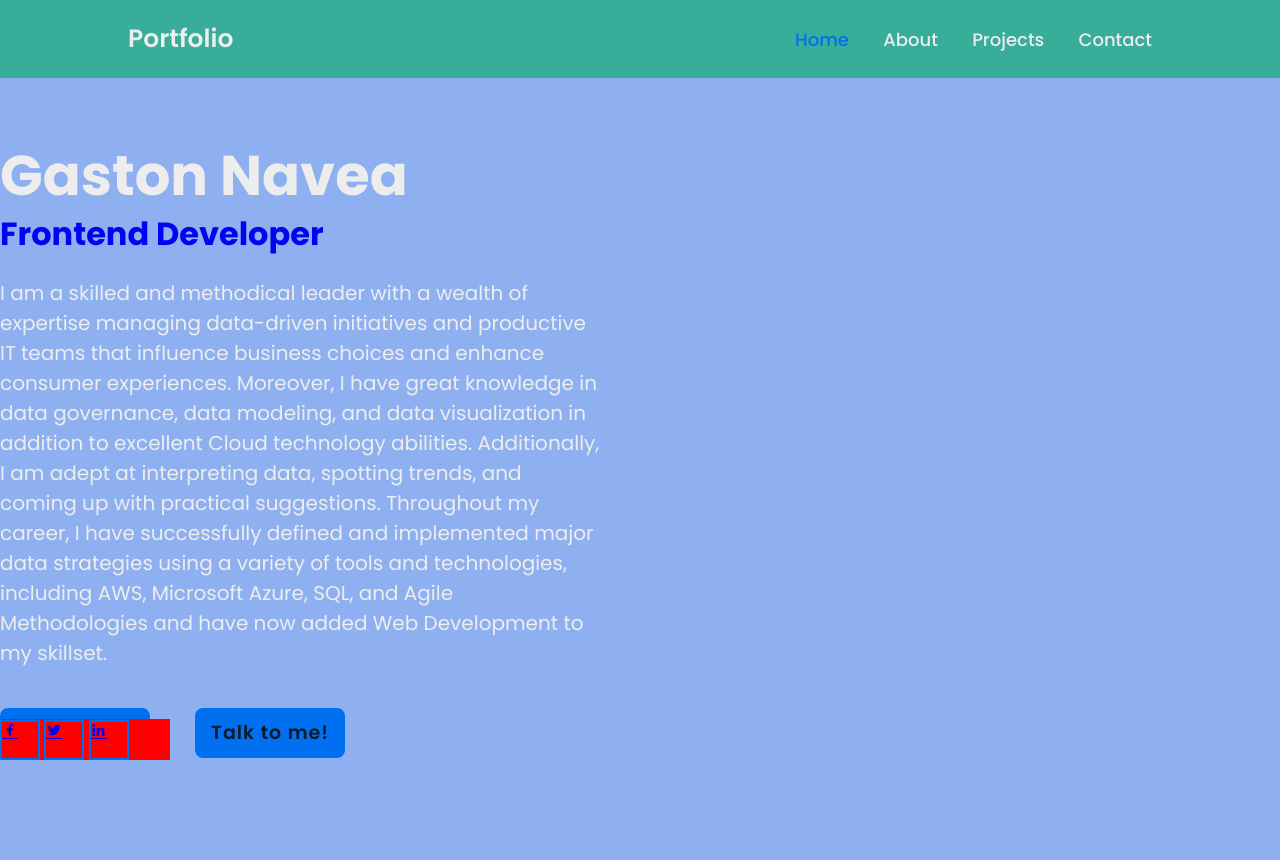
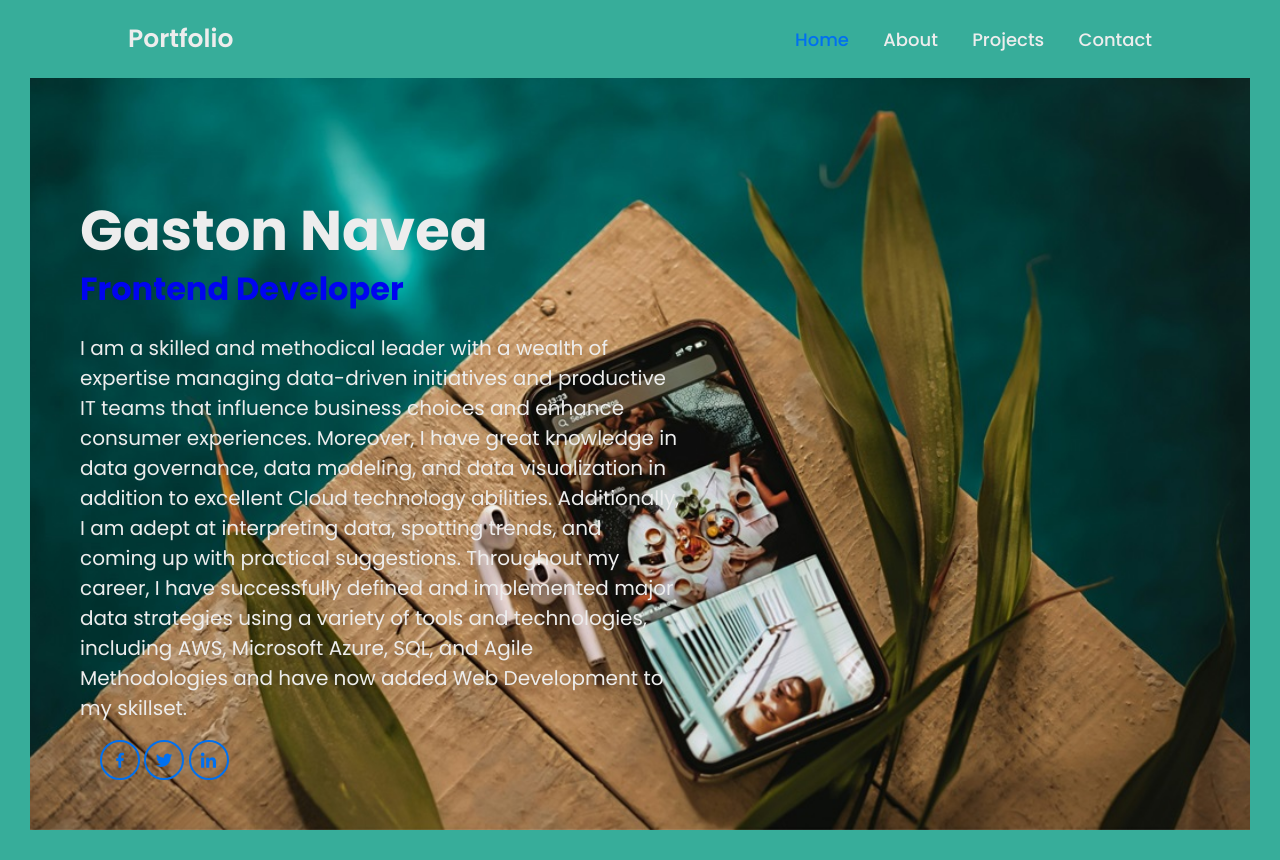
Before and after one commit to gnavea123/portfolio, a plain HTML site: page index.html in a window 1280 px wide. Before the commit the page ends 800 px from the top, so only its background shows below. Drawn offline with nearby package versions, Linux system fonts and the light colour scheme.

```diff
--- a/css/style.css
+++ b/css/style.css
@@ -9,8 +9,9 @@
 body {
 
 
-    background: #8eb0f0 ;
+    background: rgb(55, 173, 154) ;
     color: #ededed;
+    margin: 30px;
 }
 .header {
 
@@ -47,11 +48,15 @@
 }
 .home {
     height: 100vh;
+    background: url('../images/githubprofile_header.jpg')no-repeat;
+    background-size: cover;
+    background-position: center;
     display: flex;
     align-items: center;
 }
 .home-content {
     max-width: 600px;
+    margin-left: 50px;
 }
 .home-content h1 {
     font-size: 56px;
@@ -99,14 +104,21 @@
 } */
 .home-sci {
     position: absolute;
-    bottom: 40px;
+    bottom: 20px;
     width: 170px;
-    background: red;
+    margin-left: 70px;
 }
 .home-sci a {
     display: inline-flex ;
+    justify-content: center;
+    align-items: center;
     width: 40px;
     height: 40px;
     background: transparent;
-    border: 2px solid #0070f0  ;
+    border: 2px solid #0070f0;
+    border-radius: 50%;
+    font-size: 20px;
+    color:  #0070f0;
+    text-decoration: none;
+
 }
--- a/index.html
+++ b/index.html
@@ -30,10 +30,7 @@
              <h1>Gaston Navea</h1>
              <h3> Frontend Developer</h3>
              <p>I am a skilled and methodical leader with a wealth of expertise managing data-driven initiatives and productive IT teams that influence business choices and enhance consumer experiences. Moreover, I have great knowledge in data governance, data modeling, and data visualization in addition to excellent Cloud technology abilities. Additionally, I am adept at interpreting data, spotting trends, and coming up with practical suggestions. Throughout my career, I have successfully defined and implemented major data strategies using a variety of tools and technologies, including AWS, Microsoft Azure, SQL, and Agile Methodologies and have now added Web Development to my skillset.</p>
-            <div class="btn-box">
-                <a href="#">Hire me!</a>
-                <a href="#">Talk to me!</a>
-            </div>
+
         </div>
 
         <div class="home-sci">
```
Also changed, not shown: pages/about.html (added, +11 -0 lines), pages/contact.html (added, +11 -0 lines), pages/projects.html (added, +11 -0 lines), images/githubprofile_avatar.jpeg (added), images/githubprofile_header.jpg (added), images/reactPortfolio_ImagesProjects/codequizapp.png (added), images/reactPortfolio_ImagesProjects/dailyplannerapp.png (added), images/reactPortfolio_ImagesProjects/mainheader.png (added), images/reactPortfolio_ImagesProjects/projectdatenight.png (added), images/reactPortfolio_ImagesProjects/projectdatenight2.png (added), images/reactPortfolio_ImagesProjects/readmefilegenerator.png (added), images/reactPortfolio_ImagesProjects/teamprofilegenerator.png (added), images/reactPortfolio_ImagesProjects/weatherdashboard.png (added).
